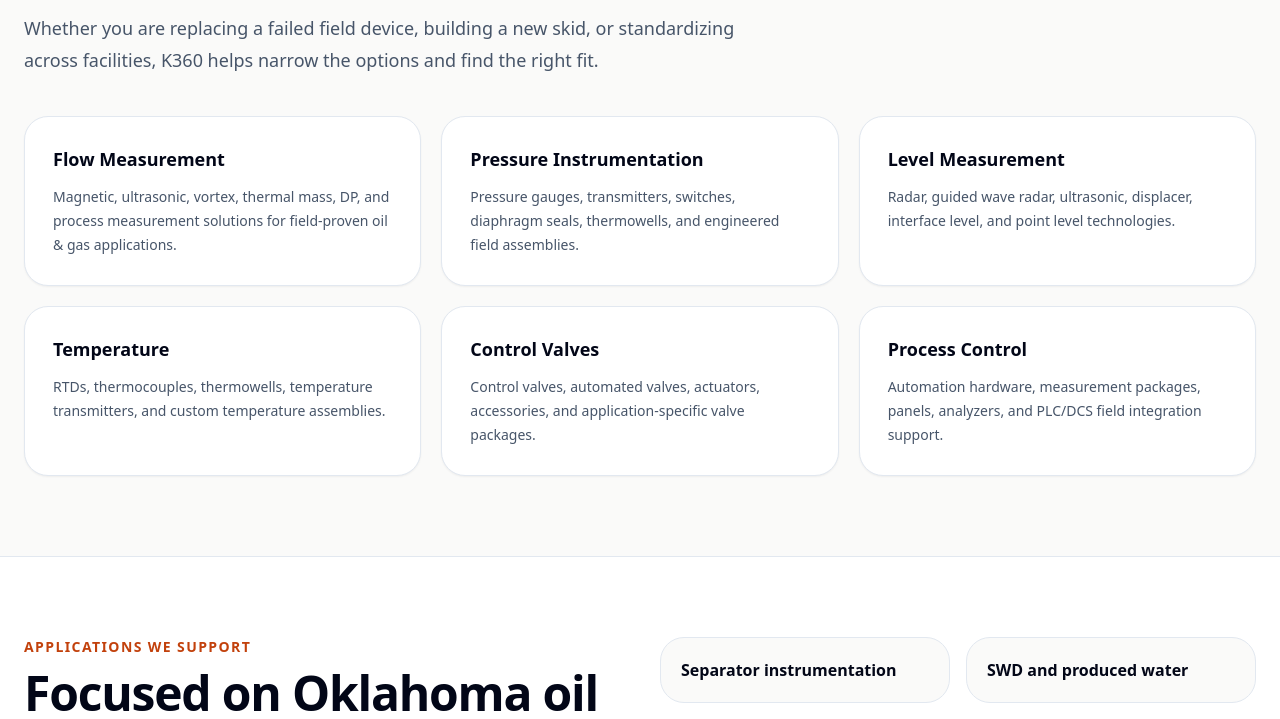
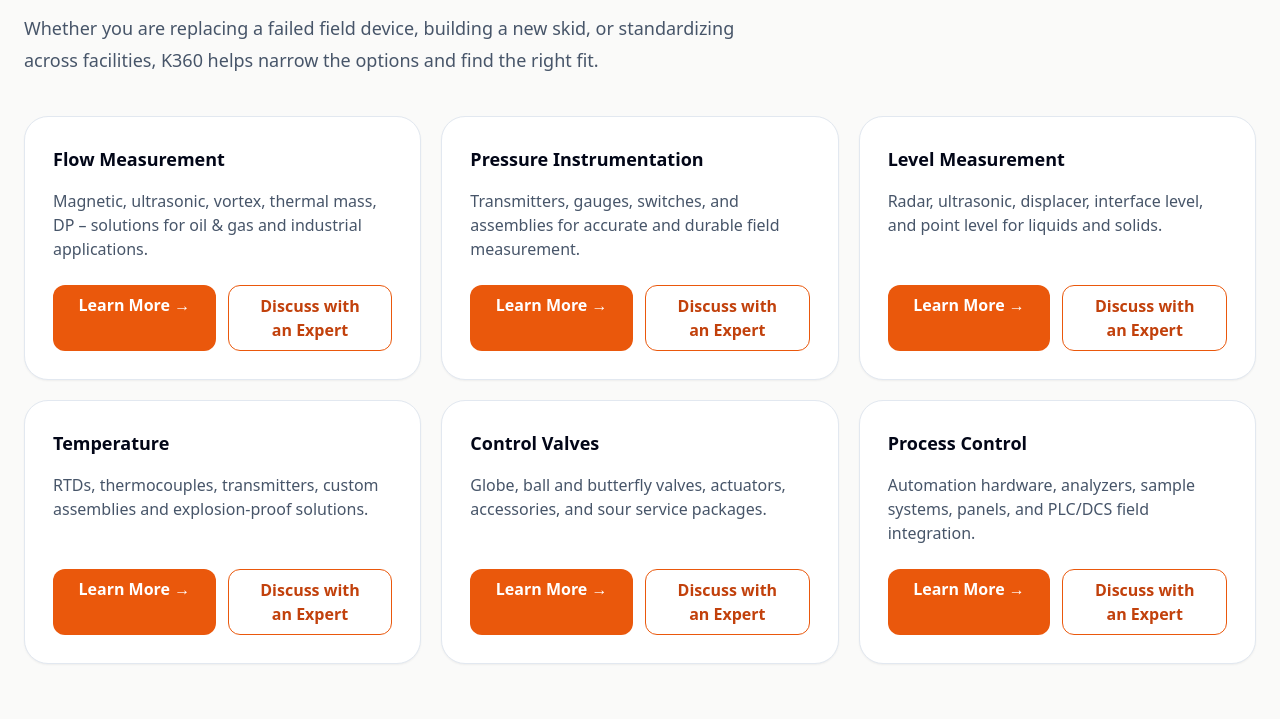
Before and after one commit to kuranv02/k360-automation-site-v2, a Next.js app: page / in a window 1280 px wide. Shown: the part 1098-1817 px from the top of the page. Built offline with nearby package versions, Linux system fonts and the light colour scheme.

Commit message:
Update page.tsx

```diff
--- a/app/page.tsx
+++ b/app/page.tsx
@@ -1,46 +1,157 @@
-const productLines = [
-  ['Flow Measurement', 'Magnetic, ultrasonic, vortex, thermal mass, DP, and process measurement solutions for field-proven oil & gas applications.'],
-  ['Pressure Instrumentation', 'Pressure gauges, transmitters, switches, diaphragm seals, thermowells, and engineered field assemblies.'],
-  ['Level Measurement', 'Radar, guided wave radar, ultrasonic, displacer, interface level, and point level technologies.'],
-  ['Temperature', 'RTDs, thermocouples, thermowells, temperature transmitters, and custom temperature assemblies.'],
-  ['Control Valves', 'Control valves, automated valves, actuators, accessories, and application-specific valve packages.'],
-  ['Process Control', 'Automation hardware, measurement packages, panels, analyzers, and PLC/DCS field integration support.'],
+import Link from "next/link";
+
+const productPages = [
+  {
+    slug: "flow-measurement",
+    title: "Flow Measurement",
+    description:
+      "Magnetic, ultrasonic, vortex, thermal mass, DP – solutions for oil & gas and industrial applications.",
+    subject: "Flow Measurement Application",
+  },
+  {
+    slug: "pressure-instrumentation",
+    title: "Pressure Instrumentation",
+    description:
+      "Transmitters, gauges, switches, and assemblies for accurate and durable field measurement.",
+    subject: "Pressure Instrumentation Application",
+  },
+  {
+    slug: "level-measurement",
+    title: "Level Measurement",
+    description:
+      "Radar, ultrasonic, displacer, interface level, and point level for liquids and solids.",
+    subject: "Level Measurement Application",
+  },
+  {
+    slug: "temperature",
+    title: "Temperature",
+    description:
+      "RTDs, thermocouples, transmitters, custom assemblies and explosion-proof solutions.",
+    subject: "Temperature Application",
+  },
+  {
+    slug: "control-valves",
+    title: "Control Valves",
+    description:
+      "Globe, ball and butterfly valves, actuators, accessories, and sour service packages.",
+    subject: "Control Valve Application",
+  },
+  {
+    slug: "process-control",
+    title: "Process Control",
+    description:
+      "Automation hardware, analyzers, sample systems, panels, and PLC/DCS field integration.",
+    subject: "Process Control Application",
+  },
 ];
 
-const applications = ['Separator instrumentation', 'SWD and produced water', 'Compressor stations', 'Gas processing plants', 'LACT and measurement skids', 'Pipeline pressure and flow', 'Tank level monitoring', 'Fuel gas systems', 'Wellhead monitoring'];
+const applications = [
+  "Separator instrumentation",
+  "SWD and produced water",
+  "Compressor stations",
+  "Gas processing plants",
+  "LACT and measurement skids",
+  "Pipeline pressure and flow",
+  "Tank level monitoring",
+  "Fuel gas systems",
+  "Wellhead monitoring",
+];
+
+const productLines = [
+  [
+    "Flow Measurement",
+    "Magnetic, ultrasonic, vortex, thermal mass, DP, and process measurement solutions for field-proven oil & gas applications.",
+  ],
+  [
+    "Pressure Instrumentation",
+    "Pressure gauges, transmitters, switches, diaphragm seals, thermowells, and engineered field assemblies.",
+  ],
+  [
+    "Level Measurement",
+    "Radar, guided wave radar, ultrasonic, displacer, interface level, and point level technologies.",
+  ],
+  [
+    "Temperature",
+    "RTDs, thermocouples, thermowells, temperature transmitters, and custom temperature assemblies.",
+  ],
+  [
+    "Control Valves",
+    "Control valves, automated valves, actuators, accessories, and application-specific valve packages.",
+  ],
+  [
+    "Process Control",
+    "Automation hardware, measurement packages, panels, analyzers, and PLC/DCS field integration support.",
+  ],
+];
 
 export default function Home() {
   return (
     <main className="min-h-screen bg-stone-50 text-slate-950">
+      {/* Header */}
       <header className="border-b border-slate-200 bg-white">
         <div className="mx-auto flex max-w-7xl items-center justify-between px-6 py-4">
           <div className="flex items-center gap-3">
-            <div className="flex h-11 w-11 items-center justify-center rounded-2xl bg-orange-600 text-xl font-black text-white">K</div>
+            <div className="flex h-11 w-11 items-center justify-center rounded-2xl bg-orange-600 text-xl font-black text-white">
+              K
+            </div>
             <div>
               <div className="text-xl font-bold">K360 Automation</div>
-              <div className="text-xs uppercase tracking-widest text-slate-500">Oklahoma Instrumentation • Automation • Control</div>
+              <div className="text-xs uppercase tracking-widest text-slate-500">
+                Oklahoma Instrumentation • Automation • Control
+              </div>
             </div>
           </div>
-          <a href="mailto:sales@k360automation.com" className="hidden rounded-2xl bg-orange-600 px-5 py-3 font-semibold text-white transition-colors hover:bg-orange-700 active:bg-orange-800 md:inline-block">Get in Touch</a>
+          <a
+            href="mailto:sales@k360automation.com"
+            className="hidden rounded-2xl bg-orange-600 px-5 py-3 font-semibold text-white transition-colors hover:bg-orange-700 active:bg-orange-800 md:inline-block"
+          >
+            Contact Sales
+          </a>
         </div>
       </header>
 
+      {/* Hero section */}
       <section className="border-b border-slate-200 bg-white">
         <div className="mx-auto grid max-w-7xl gap-12 px-6 py-24 lg:grid-cols-2">
           <div>
-            <div className="mb-5 inline-flex rounded-full border border-orange-200 bg-orange-50 px-4 py-2 text-sm font-medium text-orange-800">Oklahoma manufacturers' representative for industrial instrumentation</div>
-            <h1 className="max-w-4xl text-5xl font-bold tracking-tight md:text-7xl">Automation support built for Oklahoma oil & gas.</h1>
-            <p className="mt-6 max-w-2xl text-lg leading-8 text-slate-600">K360 represents proven manufacturers across flow, pressure, level, temperature, control valves, automation, and measurement solutions for upstream oil & gas operations.</p>
+            <div className="mb-5 inline-flex rounded-full border border-orange-200 bg-orange-50 px-4 py-2 text-sm font-medium text-orange-800">
+              Oklahoma manufacturers' representative for industrial instrumentation
+            </div>
+            <h1 className="max-w-4xl text-5xl font-bold tracking-tight md:text-7xl">
+              Automation support built for Oklahoma oil & gas.
+            </h1>
+            <p className="mt-6 max-w-2xl text-lg leading-8 text-slate-600">
+              K360 represents proven manufacturers across flow, pressure, level, temperature, control valves, automation, and measurement solutions for upstream oil & gas operations.
+            </p>
             <div className="mt-9 flex flex-col gap-4 sm:flex-row">
-              <a href="mailto:sales@k360automation.com" className="rounded-2xl bg-orange-600 px-7 py-4 text-center font-semibold text-white transition-colors hover:bg-orange-700 active:bg-orange-800 cursor-pointer">Talk Through an Application</a>
-              <a href="#solutions" className="rounded-2xl border border-slate-300 bg-white px-7 py-4 text-center font-semibold text-slate-900 transition-colors hover:bg-slate-50 active:bg-slate-100 cursor-pointer">View Product Areas</a>
+              <a
+                href="mailto:sales@k360automation.com"
+                className="rounded-2xl bg-orange-600 px-7 py-4 text-center font-semibold text-white transition-colors hover:bg-orange-700 active:bg-orange-800 cursor-pointer"
+              >
+                Talk Through an Application
+              </a>
+              <a
+                href="#solutions"
+                className="rounded-2xl border border-slate-300 bg-white px-7 py-4 text-center font-semibold text-slate-900 transition-colors hover:bg-slate-50 active:bg-slate-100 cursor-pointer"
+              >
+                View Product Areas
+              </a>
             </div>
           </div>
           <div className="rounded-3xl border border-orange-100 bg-white p-8 shadow-xl">
-            <div className="text-sm font-medium text-slate-500">Typical support areas</div>
+            <div className="text-sm font-medium text-slate-500">
+              Typical support areas
+            </div>
             <div className="mt-1 text-2xl font-bold">From spec to startup</div>
             <div className="mt-6 space-y-3">
-              {['New project specification', 'Replacement and crossover support', 'Control valve sizing guidance', 'Hazardous-area instrumentation', 'Measurement troubleshooting', 'Lead-time and budgetary pricing'].map((item) => (
+              {[
+                "New project specification",
+                "Replacement and crossover support",
+                "Control valve sizing guidance",
+                "Hazardous-area instrumentation",
+                "Measurement troubleshooting",
+                "Lead-time and budgetary pricing",
+              ].map((item) => (
                 <div key={item} className="flex items-start gap-3">
                   <div className="mt-1 h-2 w-2 rounded-full bg-orange-600 flex-shrink-0"></div>
                   <span>{item}</span>
@@ -51,40 +162,104 @@ export default function Home() {
         </div>
       </section>
 
+      {/* Product Areas with new CTA layout */}
       <section id="solutions" className="mx-auto max-w-7xl px-6 py-20">
         <div className="mb-10 max-w-3xl">
-          <div className="mb-3 text-sm font-semibold uppercase tracking-widest text-orange-700">Product Lines</div>
-          <h2 className="text-4xl font-bold tracking-tight md:text-5xl">Instrumentation and control solutions built around the application.</h2>
-          <p className="mt-5 text-lg leading-8 text-slate-600">Whether you are replacing a failed field device, building a new skid, or standardizing across facilities, K360 helps narrow the options and find the right fit.</p>
+          <div className="mb-3 text-sm font-semibold uppercase tracking-widest text-orange-700">
+            Product Lines
+          </div>
+          <h2 className="text-4xl font-bold tracking-tight md:text-5xl">
+            Instrumentation and control solutions built around the application.
+          </h2>
+          <p className="mt-5 text-lg leading-8 text-slate-600">
+            Whether you are replacing a failed field device, building a new skid, or standardizing across facilities, K360 helps narrow the options and find the right fit.
+          </p>
         </div>
         <div className="grid gap-5 md:grid-cols-2 lg:grid-cols-3">
-          {productLines.map(([title, copy]) => <div key={title} className="rounded-3xl border border-slate-200 bg-white p-7 shadow-sm hover:shadow-md transition-shadow cursor-pointer"><h3 className="text-lg font-bold">{title}</h3><p className="mt-3 text-sm leading-6 text-slate-600">{copy}</p></div>)}
+          {productPages.map(({ slug, title, description, subject }) => (
+            <div
+              key={slug}
+              className="rounded-3xl border border-slate-200 bg-white p-7 shadow-sm hover:shadow-md flex flex-col gap-4"
+            >
+              <h3 className="text-lg font-bold">{title}</h3>
+              <p className="text-slate-600 mb-2">{description}</p>
+              <div className="flex gap-3 mt-auto">
+                <Link
+                  href={`/products/${slug}`}
+                  className="rounded-xl bg-orange-600 text-white px-5 py-2 font-semibold hover:bg-orange-700 transition-colors flex-1 text-center"
+                >
+                  Learn More →
+                </Link>
+                <a
+                  href={`mailto:sales@k360automation.com?subject=${encodeURIComponent(subject)}`}
+                  className="rounded-xl border border-orange-600 text-orange-700 px-5 py-2 font-semibold hover:bg-orange-50 transition-colors flex-1 text-center"
+                >
+                  Discuss with an Expert
+                </a>
+              </div>
+            </div>
+          ))}
         </div>
       </section>
 
+      {/* Applications */}
       <section id="applications" className="border-y border-slate-200 bg-white">
         <div className="mx-auto grid max-w-7xl gap-10 px-6 py-20 lg:grid-cols-2">
           <div>
-            <div className="mb-3 text-sm font-semibold uppercase tracking-widest text-orange-700">Applications We Support</div>
-            <h2 className="text-4xl font-bold tracking-tight md:text-5xl">Focused on Oklahoma oil & gas. Capable across industrial process.</h2>
-            <p className="mt-5 text-lg leading-8 text-slate-600">Built for Oklahoma field conditions: wet gas, produced water, pressure swings, corrosive fluids, vibration, solids, and tight maintenance windows.</p>
+            <div className="mb-3 text-sm font-semibold uppercase tracking-widest text-orange-700">
+              Applications We Support
+            </div>
+            <h2 className="text-4xl font-bold tracking-tight md:text-5xl">
+              Focused on Oklahoma oil & gas. Capable across industrial process.
+            </h2>
+            <p className="mt-5 text-lg leading-8 text-slate-600">
+              Built for Oklahoma field conditions: wet gas, produced water, pressure swings, corrosive fluids, vibration, solids, and tight maintenance windows.
+            </p>
           </div>
-          <div className="grid gap-4 sm:grid-cols-2">{applications.map((item) => <div key={item} className="rounded-3xl border border-slate-200 bg-stone-50 p-5 font-semibold hover:bg-orange-50 transition-colors cursor-pointer">{item}</div>)}</div>
-        </div>
-      </section>
-
-      <section id="contact" className="mx-auto max-w-7xl px-6 py-20">
-        <div className="rounded-3xl border border-orange-200 bg-orange-50 p-8 md:p-12">
-          <h2 className="text-4xl font-bold">Need help selecting or replacing instrumentation?</h2>
-          <p className="mt-4 max-w-3xl text-lg leading-8 text-slate-700">Send process conditions, an existing model number, datasheet, photo, or application details. K360 will help identify a practical solution.</p>
-          <div className="mt-8 flex flex-col gap-4 sm:flex-row">
-            <a className="rounded-2xl bg-orange-600 px-7 py-4 text-center font-semibold text-white transition-colors hover:bg-orange-700 active:bg-orange-800 cursor-pointer" href="mailto:sales@k360automation.com">Email Sales</a>
-            <a className="rounded-2xl border border-orange-400 bg-white px-7 py-4 text-center font-semibold text-orange-600 transition-colors hover:bg-orange-50 active:bg-orange-100 cursor-pointer" href="tel:+1-918-555-0123">Call Sales</a>
+          <div className="grid gap-4 sm:grid-cols-2">
+            {applications.map((item) => (
+              <div
+                key={item}
+                className="rounded-3xl border border-slate-200 bg-stone-50 p-5 font-semibold hover:bg-orange-50 transition-colors cursor-pointer"
+              >
+                {item}
+              </div>
+            ))}
           </div>
         </div>
       </section>
 
-      <footer className="border-t border-slate-200 bg-white px-6 py-8 text-center text-sm text-slate-500">© 2026 K360 Automation. Oklahoma industrial instrumentation, automation, valve, and process control support for upstream oil & gas.</footer>
+      {/* Contact Section */}
+      <section id="contact" className="mx-auto max-w-7xl px-6 py-20">
+        <div className="rounded-3xl border border-orange-200 bg-orange-50 p-8 md:p-12">
+          <h2 className="text-4xl font-bold">
+            Need help selecting or replacing instrumentation?
+          </h2>
+          <p className="mt-4 max-w-3xl text-lg leading-8 text-slate-700">
+            Send process conditions, an existing model number, datasheet, photo,
+            or application details. K360 will help identify a practical solution.
+          </p>
+          <div className="mt-8 flex flex-col gap-4 sm:flex-row">
+            <a
+              className="rounded-2xl bg-orange-600 px-7 py-4 text-center font-semibold text-white transition-colors hover:bg-orange-700 active:bg-orange-800 cursor-pointer"
+              href="mailto:sales@k360automation.com"
+            >
+              Email Sales
+            </a>
+            <a
+              className="rounded-2xl border border-orange-400 bg-white px-7 py-4 text-center font-semibold text-orange-600 transition-colors hover:bg-orange-50 active:bg-orange-100 cursor-pointer"
+              href="tel:+1-918-555-0123"
+            >
+              Call Sales
+            </a>
+          </div>
+        </div>
+      </section>
+
+      {/* Footer */}
+      <footer className="border-t border-slate-200 bg-white px-6 py-8 text-center text-sm text-slate-500">
+        © 2026 K360 Automation. Oklahoma industrial instrumentation, automation, valve, and process control support for upstream oil & gas.
+      </footer>
     </main>
   );
 }
```
